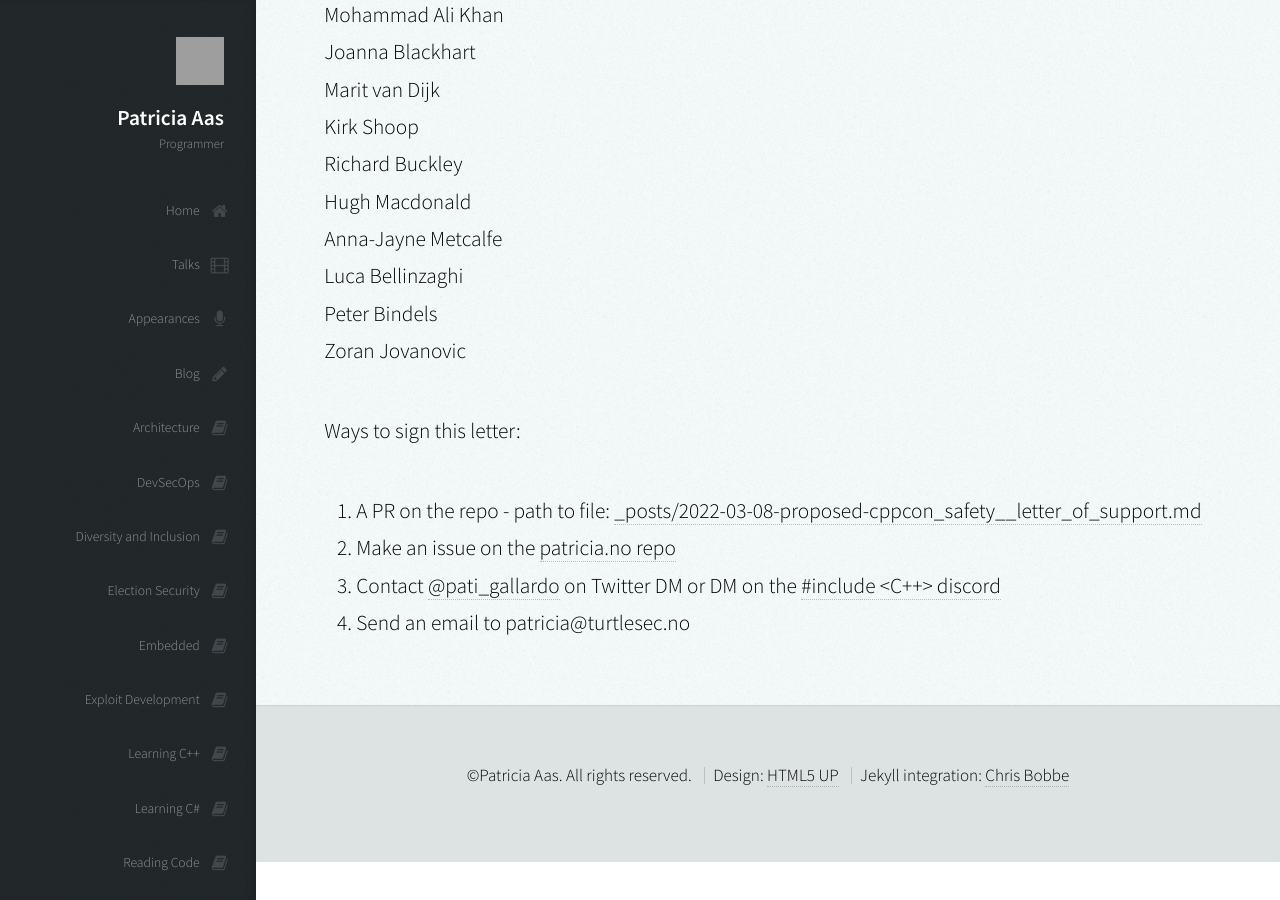
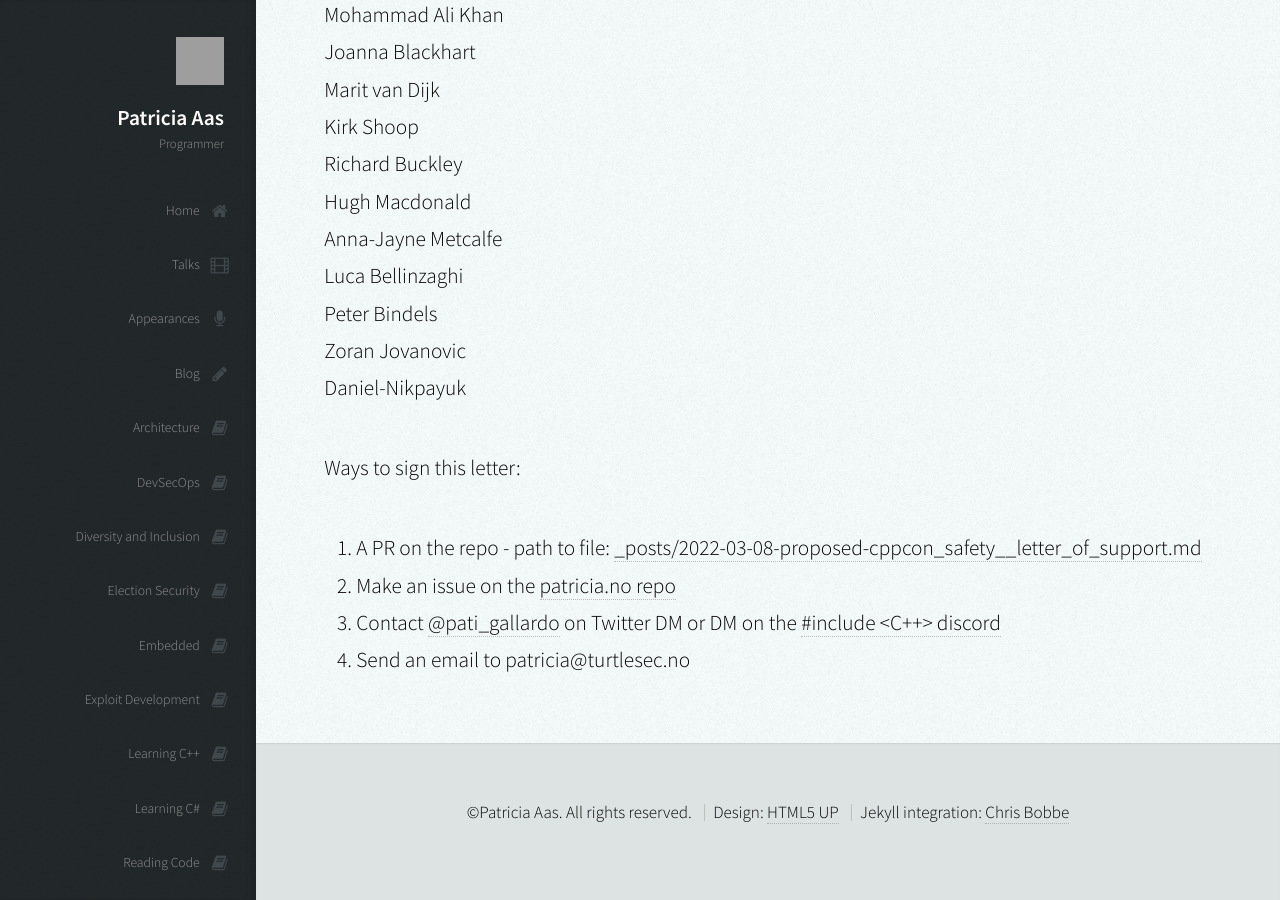
Before and after one commit to patricia-gallardo/patricia-gallardo.github.io, a Jekyll site: the page built from _posts/2022-03-08-proposed-cppcon_safety__letter_of_support.md, in a window 1280 px wide and 900 px high, scrolled down 3694 px. Built offline with Jekyll 4.4.1, drawn with Linux system fonts in a browser that asks for light colours; nearby versions of some CDN libraries; grey boxes are pictures that could not be loaded.

Commit message:
Update 2022-03-08-proposed-cppcon_safety__letter_of_support.md

```diff
--- a/_posts/2022-03-08-proposed-cppcon_safety__letter_of_support.md
+++ b/_posts/2022-03-08-proposed-cppcon_safety__letter_of_support.md
@@ -107,6 +107,7 @@ Anna-Jayne Metcalfe <br>
 Luca Bellinzaghi <br>
 Peter Bindels <br>
 Zoran Jovanovic <br>
+Daniel-Nikpayuk <br>
 
 
 Ways to sign this letter:
```
